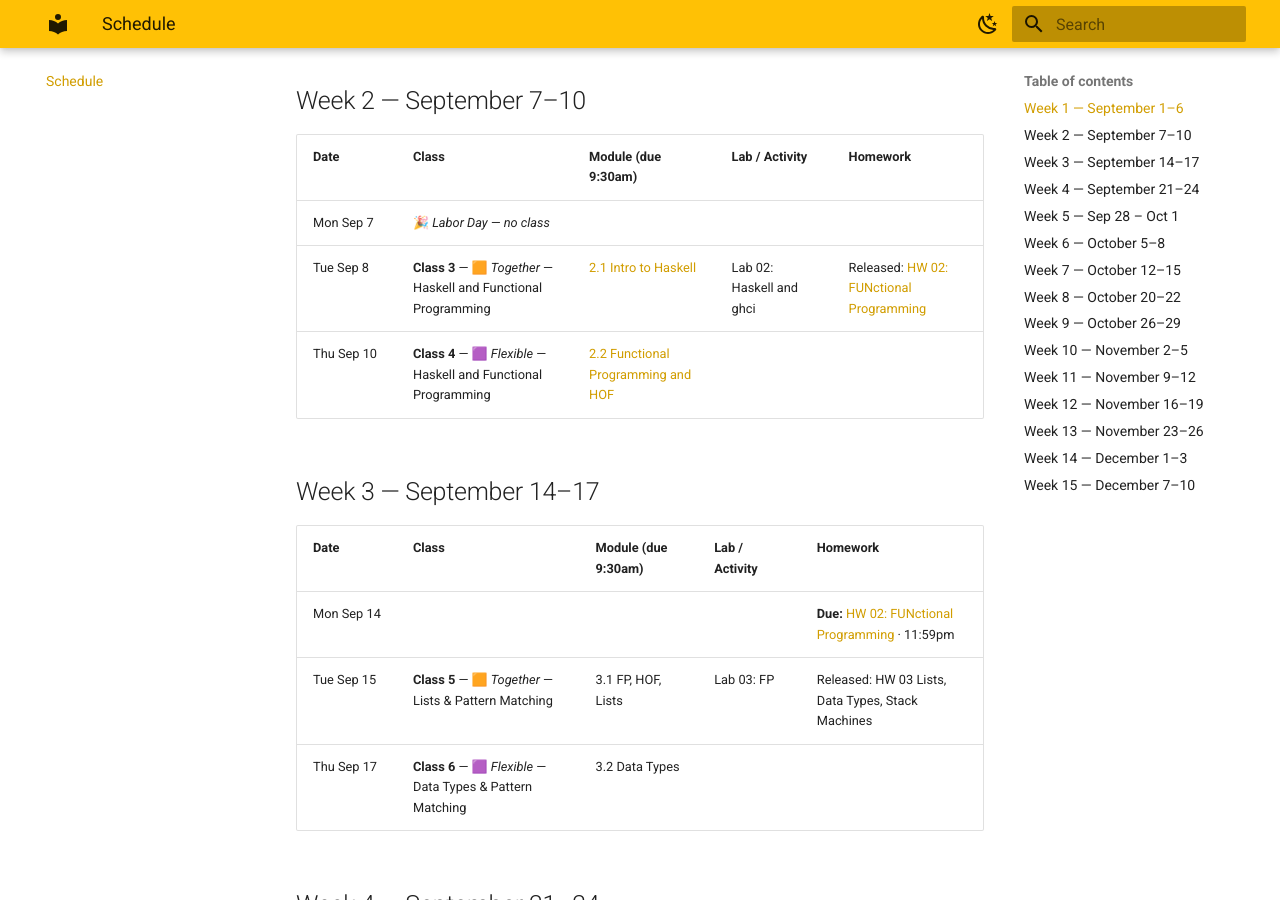
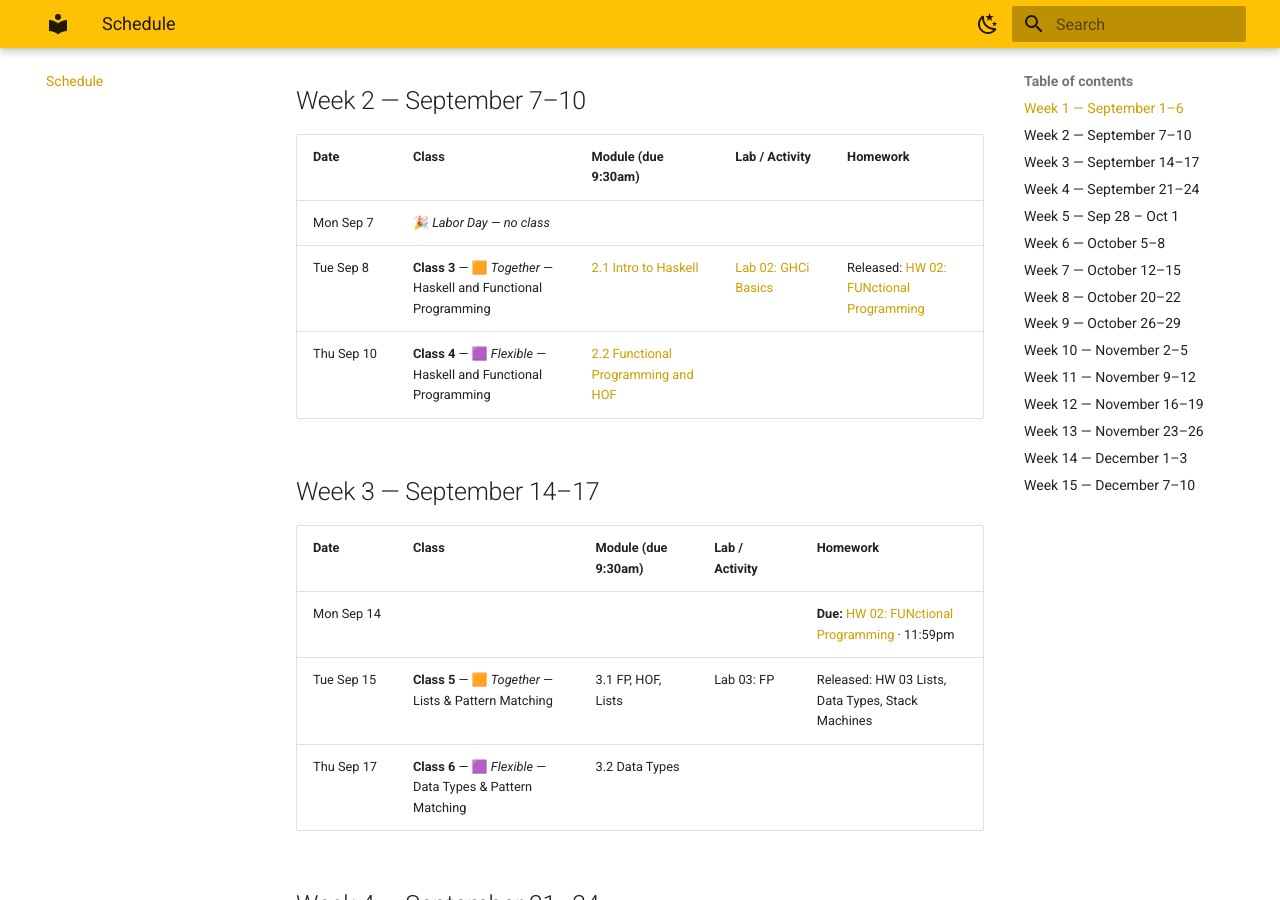
Before and after one commit to lbang-hmc/cs-131-website, an MkDocs documentation site: the page built from content/schedule.md, in a window 1280 px wide and 900 px high, scrolled down 1002 px. Built offline with MkDocs 1.6.1 and Material for MkDocs 9.7.7, drawn with Linux system fonts in a browser that asks for light colours.

Commit message:
Release Lab 2: link from labs page and schedule
Co-Authored-By: Claude Sonnet 5 <noreply@anthropic.com>
Claude-Session: https://claude.ai/code/session_01AZQnZnKrPEhRKPyAG9JnpQ

```diff
--- a/content/schedule.md
+++ b/content/schedule.md
@@ -24,7 +24,7 @@ See the syllabus's [Attendance](syllabus.md#attendance) section for the full pol
 | Date | Class | Module (due 9:30am) | Lab / Activity | Homework |
 |---|---|---|---|---|
 | Mon Sep 7 | 🎉 *Labor Day — no class* | | | |
-| Tue Sep 8 | **Class 3** — 🟧 *Together* — Haskell and Functional Programming | [2.1 Intro to Haskell](modules/02.1-introduction-to-haskell-and-functional-programming.md) | Lab 02: Haskell and ghci | Released: [HW 02: FUNctional Programming](assignments/hw02.md) |
+| Tue Sep 8 | **Class 3** — 🟧 *Together* — Haskell and Functional Programming | [2.1 Intro to Haskell](modules/02.1-introduction-to-haskell-and-functional-programming.md) | [Lab 02: GHCi Basics](labs/lab02.md) | Released: [HW 02: FUNctional Programming](assignments/hw02.md) |
 | Thu Sep 10 | **Class 4** — 🟪 *Flexible* — Haskell and Functional Programming | [2.2 Functional Programming and HOF](modules/02.2-functions-as-values.md) |  |  |
 
 ## Week 3 — September 14–17
```
Also changed, not shown: content/labs/index.md (+1 -0 lines).
